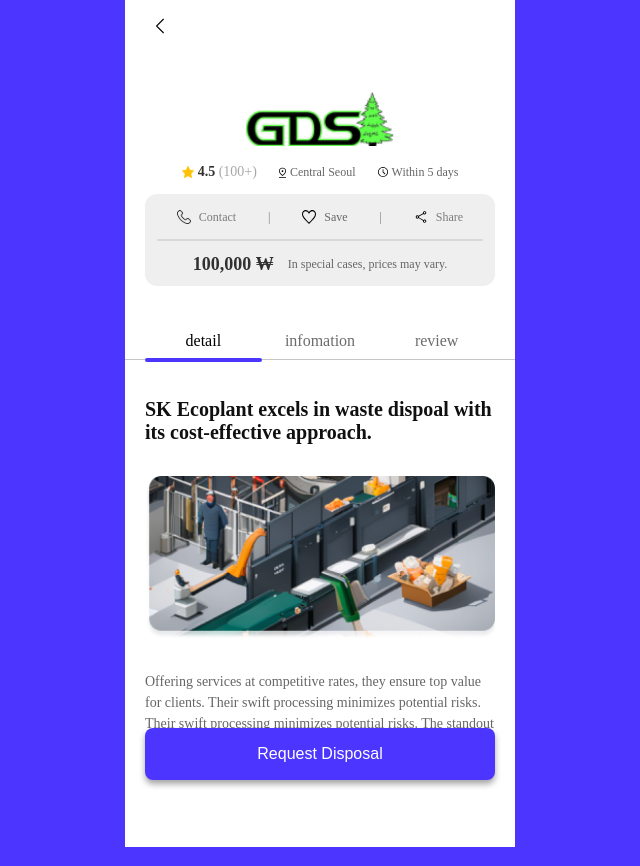
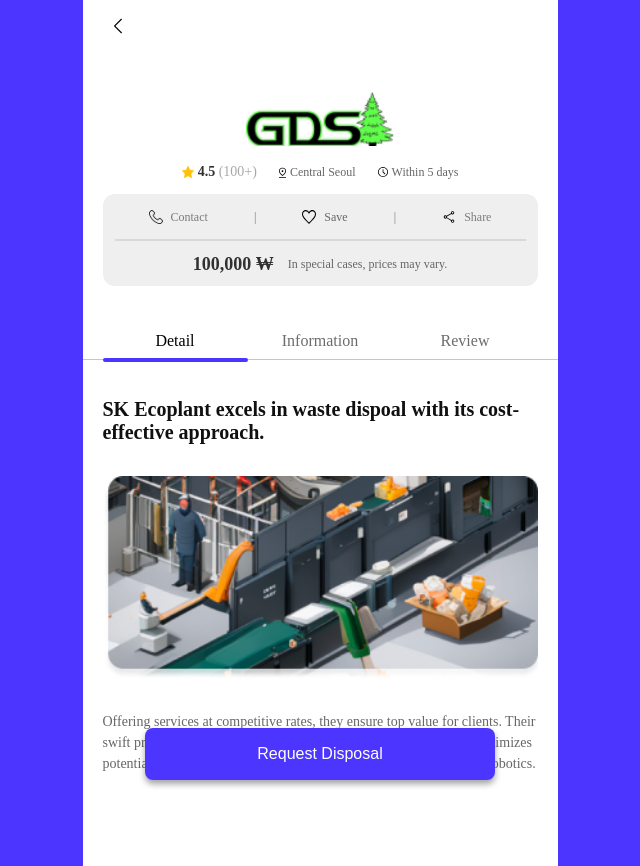
Before and after one commit to Junction-2023-9room/9room-frontend, a React (Vite) app: page /company/gds in a window 1280 px wide. Shown: the whole page, without its empty margins (320-960 px from the left). Built offline with nearby package versions, Linux system fonts and the light colour scheme; a web font is replaced by a local one.

Commit message:
fix: company tab name fix

```diff
--- a/src/pages/CompanyDetail/CompanyDetailTab.tsx
+++ b/src/pages/CompanyDetail/CompanyDetailTab.tsx
@@ -4,10 +4,10 @@
 import DetailTab from './DetailTab';
 import ReviewTab from './ReviewTab';
 
-const tabList: string[] = ['detail', 'infomation', 'review'];
+const tabList: string[] = ['Detail', 'Information', 'Review'];
 
 const CompanyDetailTab = () => {
-  const [activeTab, setActiveTab] = useState('detail');
+  const [activeTab, setActiveTab] = useState('Detail');
 
   return (
     <CompanyDetailTabContainer>
@@ -23,8 +23,9 @@
         ))}
       </TabContainer>
       <div>
-        {activeTab === 'detail' && <DetailTab />}
-        {activeTab === 'review' && <ReviewTab />}
+        {activeTab === 'Detail' && <DetailTab />}
+        {activeTab === 'Information' && <></>}
+        {activeTab === 'Review' && <ReviewTab />}
       </div>
     </CompanyDetailTabContainer>
   );
--- a/src/pages/Process/index.tsx
+++ b/src/pages/Process/index.tsx
@@ -5,7 +5,6 @@
 import NavHeader from '../../components/Header/NavHeader';
 import Loading from '../../components/Loaindg';
 import { COMPANY } from '../../constants/company';
-import { get } from '../../libs/api';
 import useLoadingDelay from '../../libs/hooks/useLoadingDelay';
 import { useScrollTop } from '../../libs/hooks/useScrollTop';
 import ProgressBox from './ProgressBox';
--- a/src/pages/WasteDescription/index.tsx
+++ b/src/pages/WasteDescription/index.tsx
@@ -4,10 +4,13 @@
 import BottomButton from '../../components/BottomButton';
 import NavHeader from '../../components/Header/NavHeader';
 import { LOCAL_STORAGE_KEY } from '../../constants/storage';
+import { useScrollTop } from '../../libs/hooks/useScrollTop';
 import WasteDetail from '../WasteDescription/WasteDetail';
 import UpcyclingDetail from './UpcyclingDetail';
 
 const Index = () => {
+  useScrollTop();
+
   const navigate = useNavigate();
   const location = useLocation();
   const wasteName = location.pathname.split('/')[2];
--- a/src/styles/theme.ts
+++ b/src/styles/theme.ts
@@ -1,5 +1,5 @@
 const theme = {
-  maxWidth: '390px',
+  maxWidth: '475px',
 };
 
 export default theme;
```
